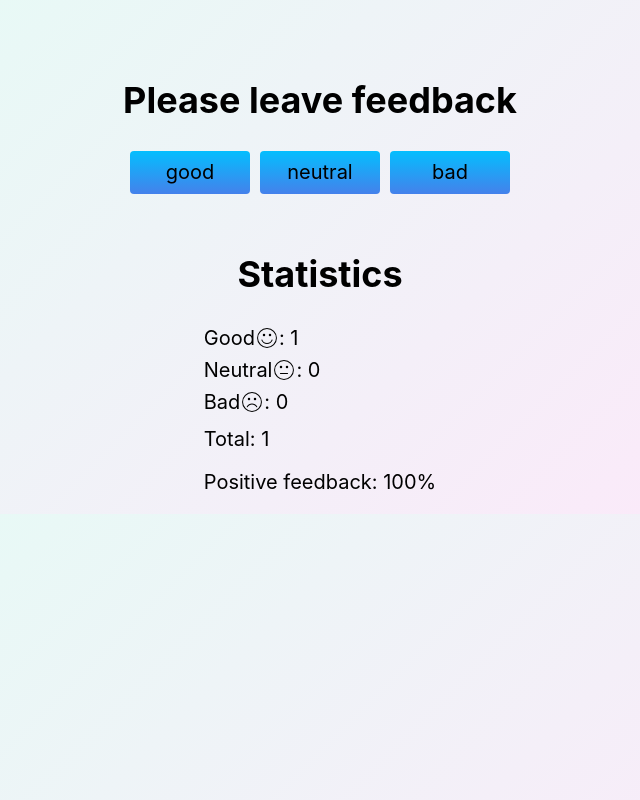
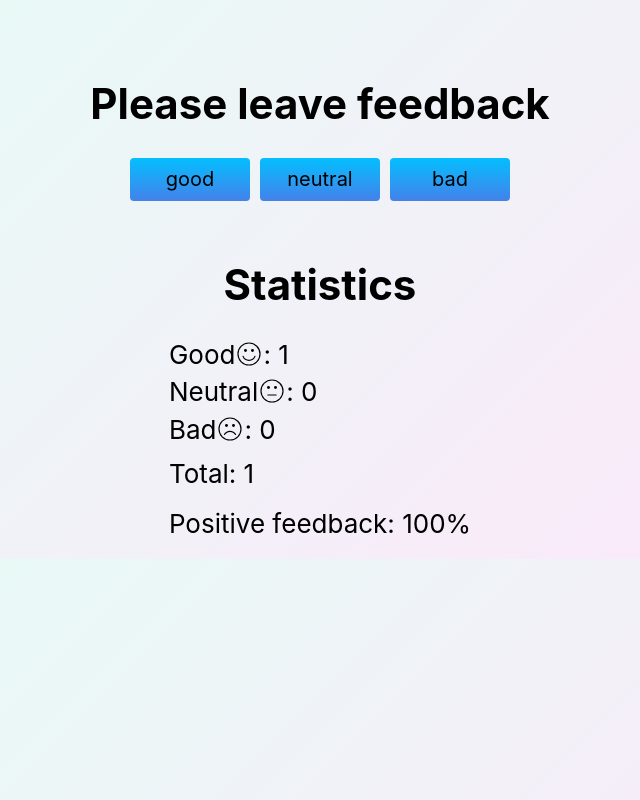
Before and after one commit to TetianaUMKA/goit-react-hw-02-feedback, a React (Create React App) app: page / in a window 1280 px wide. Both pictures are taken after a click on the button "good". Shown: the whole page, without its empty margins (320-960 px from the left). Built offline with nearby package versions, Linux system fonts and the light colour scheme.

Commit message:
Correct font-size, icon size etc

```diff
--- a/src/components/FeedbackOptions/FeedbackOptions.styled.jsx
+++ b/src/components/FeedbackOptions/FeedbackOptions.styled.jsx
@@ -8,6 +8,7 @@ export const FeedbackList = styled.ul`
 export const FeedbackBtn = styled.button`
   width: 120px;
   padding: 10px;
+  font-size: 20px;
   border-radius: 4px;
   border: transparent;
   background-image: linear-gradient(to top, #4481eb 0%, #04befe 100%);
--- a/src/components/Section/Section.styled.jsx
+++ b/src/components/Section/Section.styled.jsx
@@ -6,9 +6,8 @@ export const SiteSection = styled.section`
   align-items: center;
   gap: 30px;
   padding-top: 60px;
-  font-size: 20px;
 `;
 
 export const Title = styled.h2`
-  font-size: 36px;
+  font-size: 42px;
 `;
--- a/src/components/Statistics/Statistics.jsx
+++ b/src/components/Statistics/Statistics.jsx
@@ -19,19 +19,19 @@ export const Statistics = ({
       <StatItem>
         <StatItemData>
           Good
-          <CiFaceSmile size="24" />: {good}
+          <CiFaceSmile size="28" />: {good}
         </StatItemData>
       </StatItem>
       <StatItem>
         <StatItemData>
           Neutral
-          <CiFaceMeh size="24" />: {neutral}
+          <CiFaceMeh size="28" />: {neutral}
         </StatItemData>
       </StatItem>
       <StatItem>
         <StatItemData>
           Bad
-          <CiFaceFrown size="24" />: {bad}
+          <CiFaceFrown size="28" />: {bad}
         </StatItemData>
       </StatItem>
       <StatItem>
--- a/src/components/Statistics/Statistics.styled.jsx
+++ b/src/components/Statistics/Statistics.styled.jsx
@@ -16,5 +16,6 @@ export const StatItem = styled.li`
 
 export const StatItemData = styled.p`
   display: flex;
-  align-items: flex-end;
+  align-items: flex-start;
+  font-size: 26px;
 `;
```
